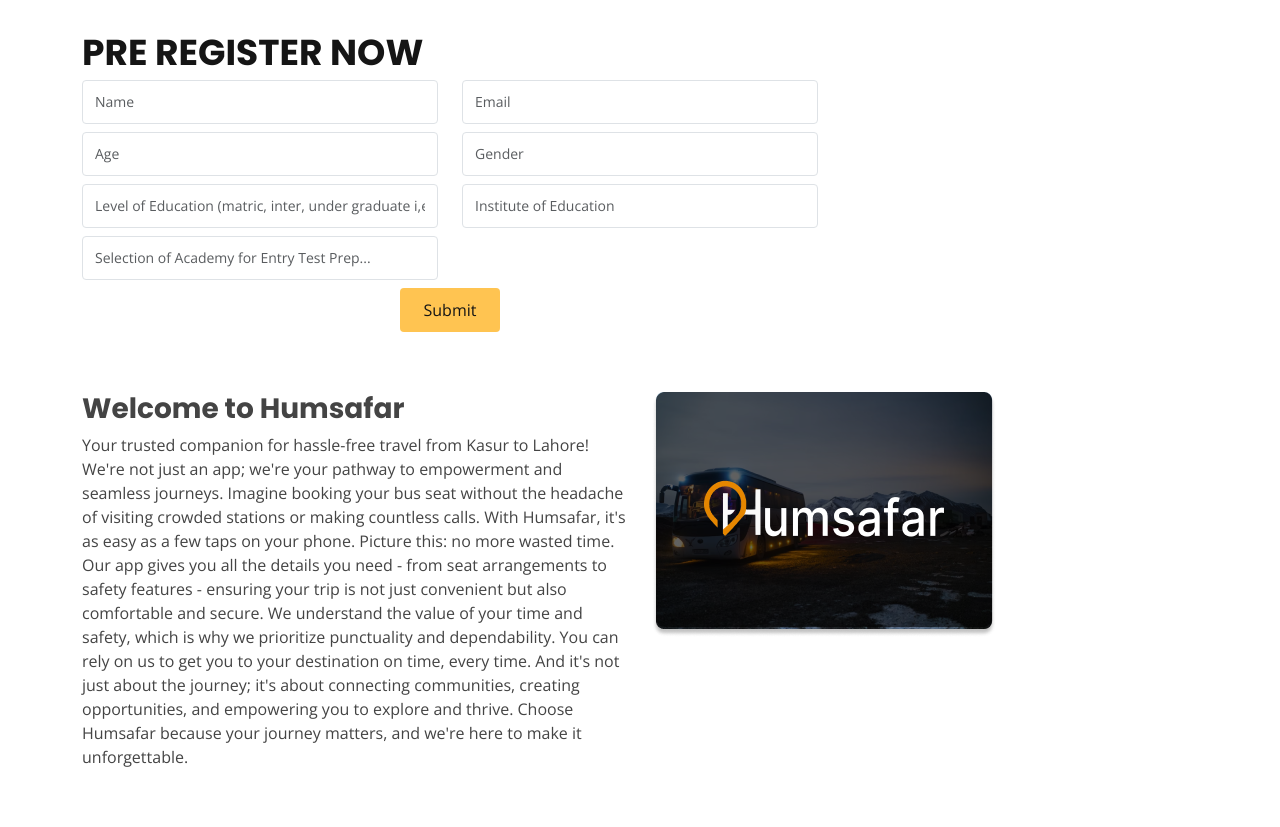
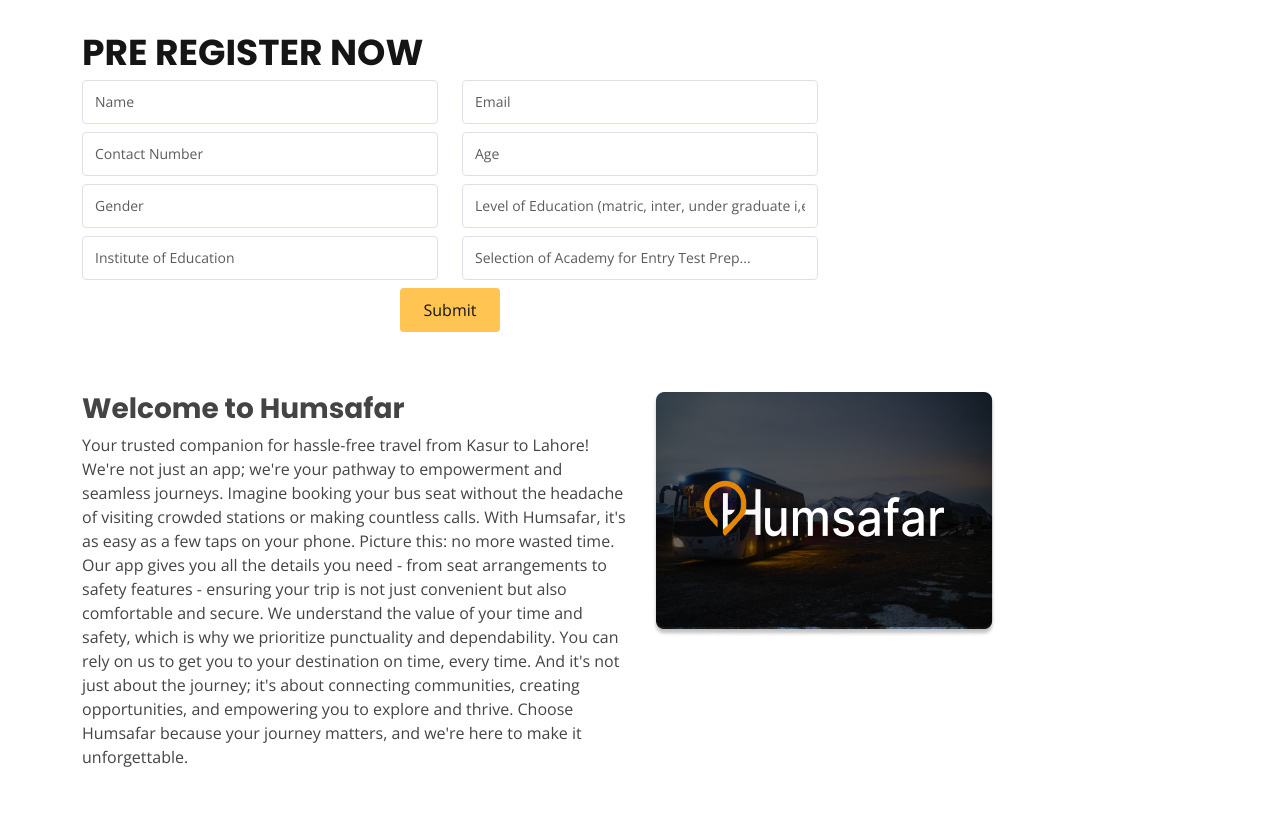
Before and after one commit to app-humsafar/landingPage, a plain HTML site: page index.html in a window 1280 px wide. Shown: the part 1220-2047 px from the top of the page. Drawn offline with nearby package versions, Linux system fonts and the light colour scheme.

Commit message:
add contact number in form

```diff
--- a/index.html
+++ b/index.html
@@ -142,6 +142,9 @@
                 </div>
                 <div class="col-md-6 form-group mt-3 mt-md-0">
                   <input type="email" class="form-control" name="email" id="email" placeholder="Email" required>
+                </div>
+                <div class="col-md-6 form-group mt-3 mt-md-0">
+                  <input type="tel" class="form-control" name="phone" id="phone" pattern="[0-9]{4}[0-9]{7}" placeholder="Contact Number" required>
                 </div>
                 <div class="col-md-6 form-group mt-3 mt-md-0">
                   <input type="number" class="form-control" name="age" id="age" placeholder="Age" required>
```
